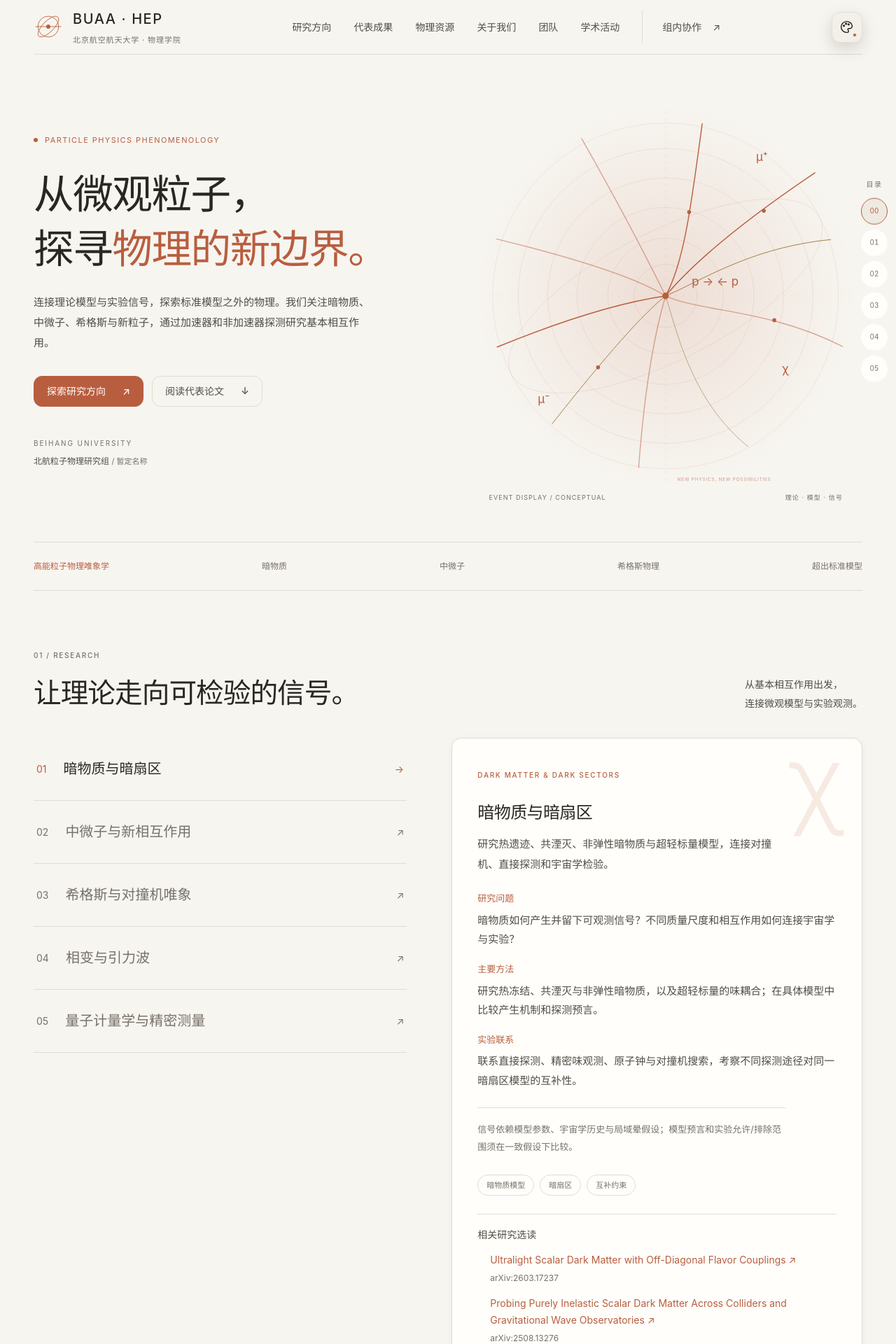
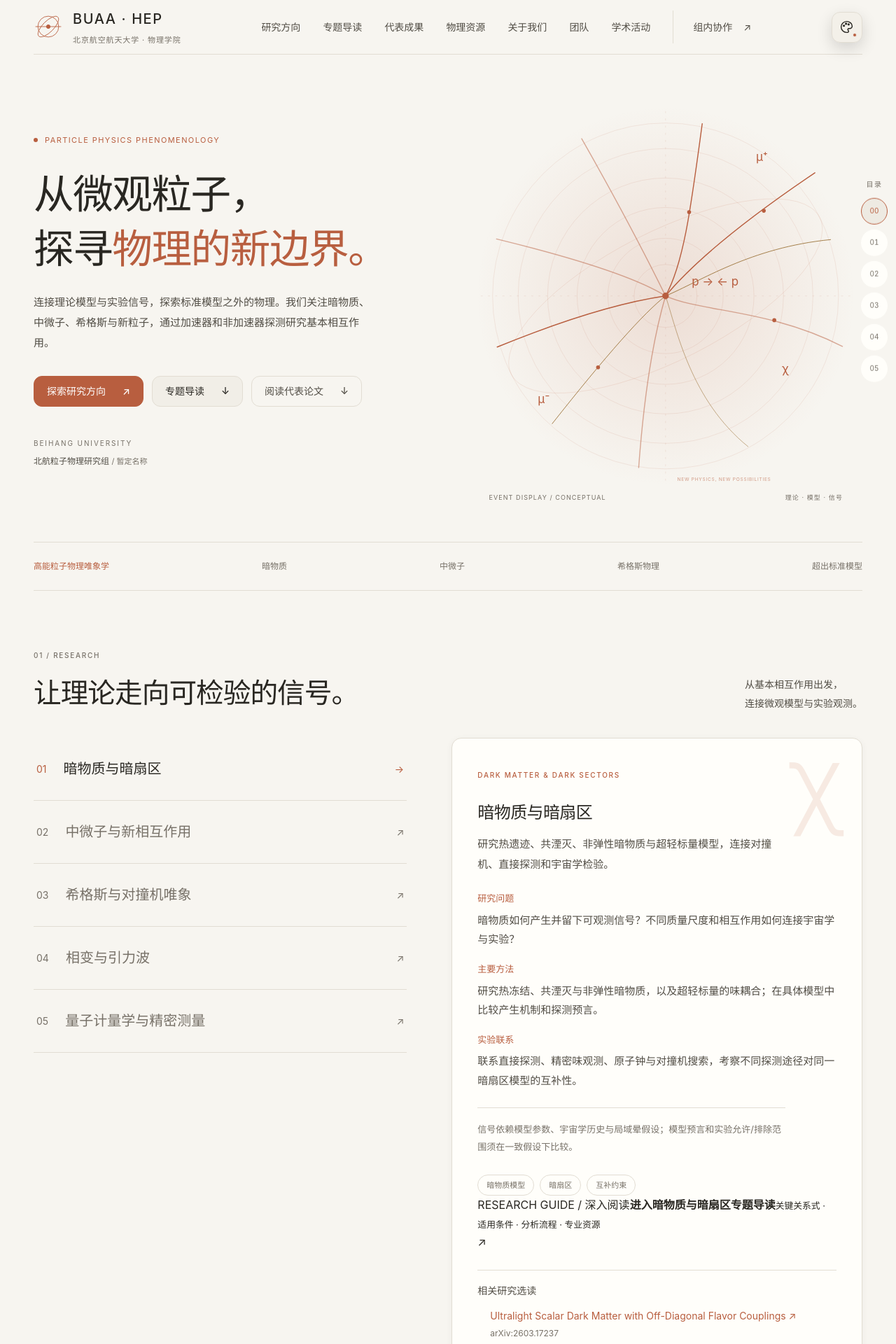
Before and after one commit to lm846802297-bit/buaa-hep-lab, a Vue app in the folder frontend/: page / in a window 1280 px wide. Shown: the top 1920 px of the page at 70% size. Built offline with nearby package versions, Linux system fonts and the light colour scheme.

Commit message:
ui: make topic guide entry prominent on research cards

```diff
--- a/frontend/src/views/PublicHomeView.vue
+++ b/frontend/src/views/PublicHomeView.vue
@@ -55,7 +55,7 @@ function downloadBibtex() {
       </a>
       <button class="menu-toggle button secondary" :aria-expanded="menuOpen" aria-controls="public-navigation" @click="menuOpen = !menuOpen">{{ menuOpen ? '关闭菜单' : '菜单' }}</button>
       <nav id="public-navigation" :class="{ open: menuOpen }" aria-label="官网导航">
-        <a href="#research" @click="menuOpen = false">研究方向</a><a href="#publications" @click="menuOpen = false">代表成果</a><a href="#physics-resources" @click="menuOpen = false">物理资源</a><a href="#about" @click="menuOpen = false">关于我们</a>
+        <a href="#research" @click="menuOpen = false">研究方向</a><a href="#research-guides" @click="menuOpen = false">专题导读</a><a href="#publications" @click="menuOpen = false">代表成果</a><a href="#physics-resources" @click="menuOpen = false">物理资源</a><a href="#about" @click="menuOpen = false">关于我们</a>
         <router-link to="/people" @click="menuOpen = false">团队</router-link><router-link to="/events" @click="menuOpen = false">学术活动</router-link>
         <router-link class="nav-hub" to="/hub">组内协作 <span aria-hidden="true">↗</span></router-link>
       </nav>
@@ -67,7 +67,7 @@ function downloadBibtex() {
         <div class="hero-eyebrow"><span class="status-dot"></span> {{ lab.english }}</div>
         <h1>从微观粒子，<br>探寻<span>物理的新边界。</span></h1>
         <p class="hero-intro">{{ lab.intro }}</p>
-        <div class="hero-actions"><a href="#research" class="button primary">探索研究方向 <span aria-hidden="true">↗</span></a><a href="#publications" class="button ghost">阅读代表论文 <span aria-hidden="true">↓</span></a></div>
+        <div class="hero-actions"><a href="#research" class="button primary">探索研究方向 <span aria-hidden="true">↗</span></a><a href="#research-guides" class="button secondary">专题导读 <span aria-hidden="true">↓</span></a><a href="#publications" class="button ghost">阅读代表论文 <span aria-hidden="true">↓</span></a></div>
         <div class="hero-affiliation"><span>BEIHANG UNIVERSITY</span><span>{{ lab.name }} <small v-if="lab.provisional">/ 暂定名称</small></span></div>
       </div>
       <figure class="collision-figure">
@@ -96,9 +96,12 @@ function downloadBibtex() {
           <dl class="research-explainer"><div><dt>研究问题</dt><dd>{{ activeDirection.question }}</dd></div><div><dt>主要方法</dt><dd>{{ activeDirection.methods }}</dd></div><div><dt>实验联系</dt><dd>{{ activeDirection.probes }}</dd></div></dl>
           <p class="research-scope">{{ activeDirection.detail }}</p>
           <div class="topic-tags"><span v-for="tag in activeDirection.tags" :key="tag">{{ tag }}</span></div>
+          <router-link class="topic-guide-entry" :to="`/research/${activeDirection.id}`" :aria-label="`阅读${activeDirection.title}专题导读`">
+            <div><span>RESEARCH GUIDE / 深入阅读</span><strong>进入{{ activeDirection.title }}专题导读</strong><small>关键关系式 · 适用条件 · 分析流程 · 专业资源</small></div>
+            <span class="topic-guide-arrow" aria-hidden="true">↗</span>
+          </router-link>
           <div class="research-evidence"><h4>相关研究选读</h4><ul><li v-for="paper in relatedResearchPapers" :key="paper.id"><a :href="paper.source_url" target="_blank" rel="noopener noreferrer">{{ paper.title }} <span aria-hidden="true">↗</span></a><small>arXiv:{{ paper.id }}</small></li></ul></div>
           <button class="button secondary related-papers" @click="showRelatedPapers(activeDirection.id)">查看相关论文 <span aria-hidden="true">↓</span></button>
-          <router-link class="button ghost topic-detail-link" :to="`/research/${activeDirection.id}`">阅读专题详情 <span aria-hidden="true">↗</span></router-link>
         </article>
       </div>
       <noscript><div class="research-static"><h3>全部研究方向</h3><article v-for="direction in directions" :key="direction.id"><h4>{{ direction.title }}</h4><p>{{ direction.text }}</p><dl><dt>研究问题</dt><dd>{{ direction.question }}</dd><dt>主要方法</dt><dd>{{ direction.methods }}</dd><dt>实验联系</dt><dd>{{ direction.probes }}</dd></dl><p>{{ direction.detail }}</p></article></div></noscript>
```
